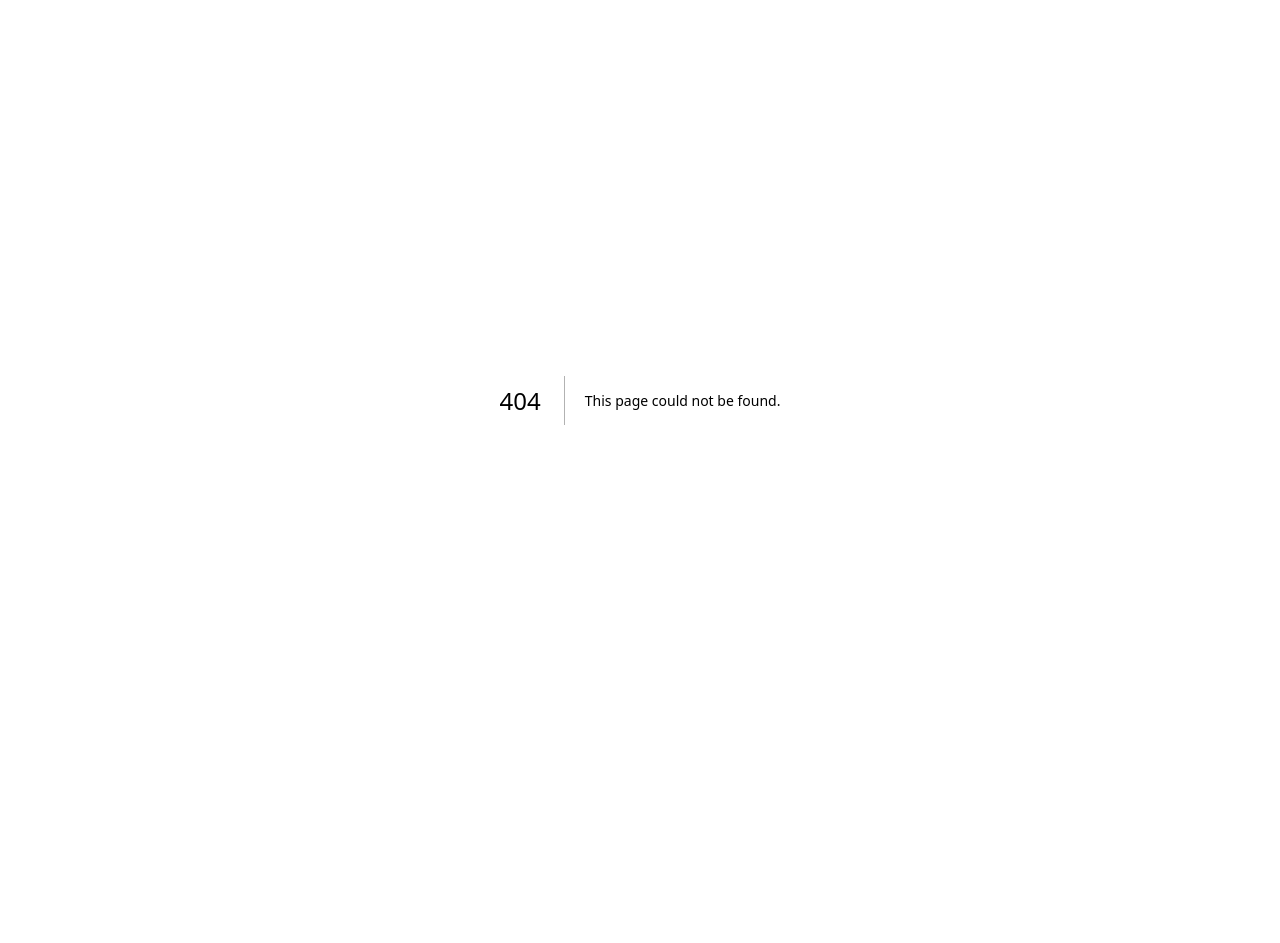
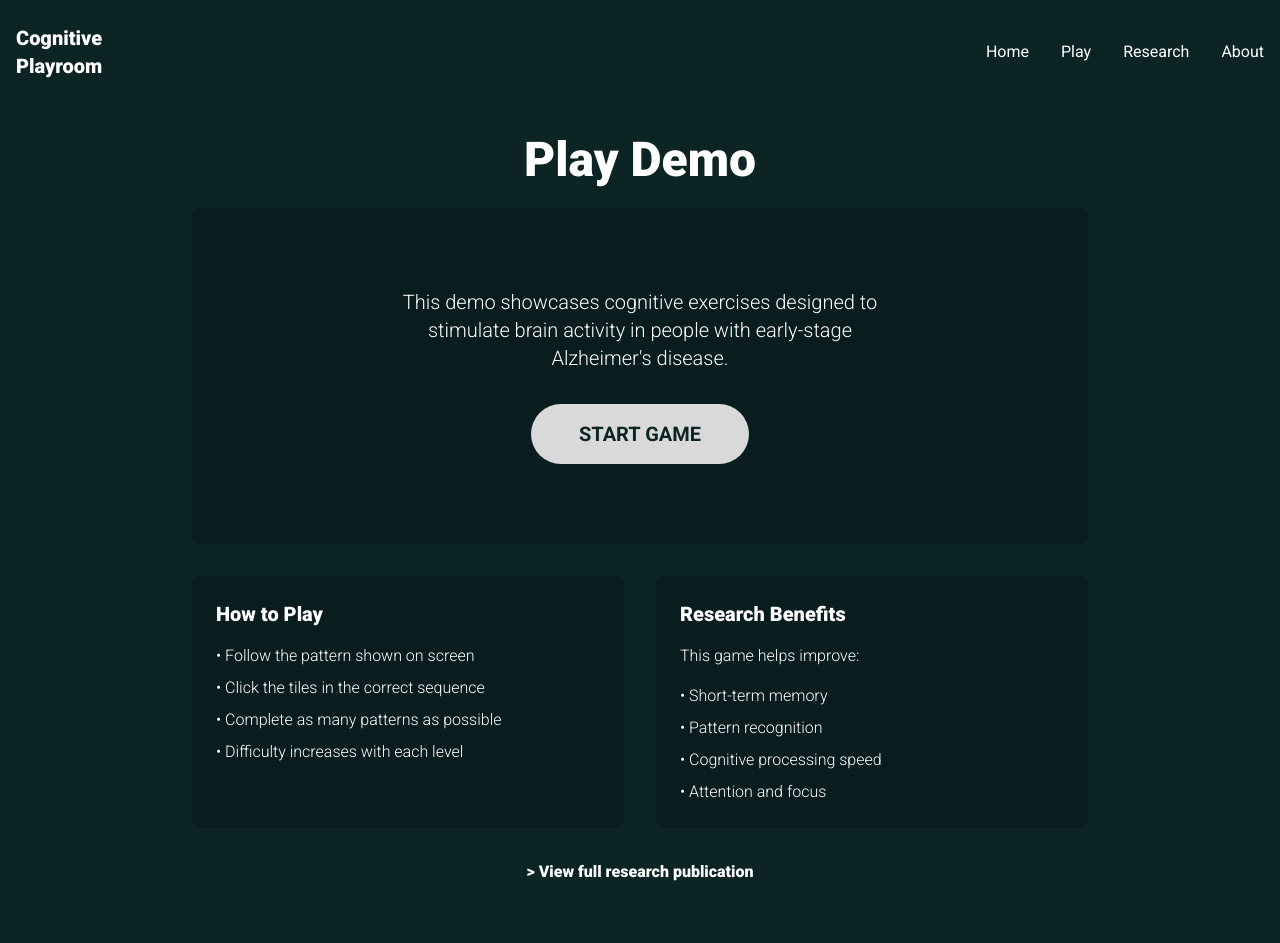
Before and after one commit to DanielRagi/cognitive-playroom, a Next.js app: page /play in a window 1280 px wide. Before the commit this address had no page. Shown: the top 943 px of the page. Before the commit the page ends 800 px from the top, so only its background shows below. Built offline with nearby package versions, Linux system fonts and the light colour scheme.

Commit message:
feat: add play demo layout

```diff
--- /dev/null
+++ b/app/play/page.tsx
@@ -0,0 +1,13 @@
+import { Header } from "@/components/header"
+import { Footer } from "@/components/footer"
+import { GameDemo } from "@/components/game-demo"
+
+export default function PlayDemo() {
+  return (
+    <div className="min-h-screen bg-[#0d2425] text-[#ffffff] flex flex-col">
+      <Header />
+      <GameDemo />
+      <Footer />
+    </div>
+  )
+}
--- /dev/null
+++ b/components/game-demo.tsx
@@ -0,0 +1,90 @@
+"use client"
+
+import { useState } from "react"
+import Link from "next/link"
+
+export function GameDemo() {
+  const [gameStarted, setGameStarted] = useState(false)
+
+  return (
+    <main className="container mx-auto px-4 py-8 flex-1 flex flex-col items-center justify-center">
+      <div className="max-w-4xl w-full">
+        <h1 className="text-4xl md:text-5xl font-black mb-6 text-center">Play Demo</h1>
+
+        <div className="bg-[#0a1d1e] rounded-lg p-4 mb-8">
+          {!gameStarted ? (
+            <div className="flex flex-col items-center justify-center py-16">
+              <p className="text-xl font-light text-center mb-8 max-w-lg">
+                This demo showcases cognitive exercises designed to stimulate brain activity in people with early-stage
+                Alzheimer&apos;s disease.
+              </p>
+              <button
+                onClick={() => setGameStarted(true)}
+                className="whitespace-nowrap bg-[#d9d9d9] text-[#0d2425] font-bold px-12 py-4 rounded-full hover:opacity-90 transition-opacity text-xl"
+              >
+                START GAME
+              </button>
+            </div>
+          ) : (
+            <div className="flex flex-col">
+              <div className="aspect-video bg-[#081718] rounded-md flex items-center justify-center mb-4">
+                <div className="text-center">
+                  <p className="text-xl font-light mb-4">Game Demo Interface</p>
+                  <p className="font-light text-[#d9d9d9] mb-6">Complete the pattern matching exercise</p>
+                  <div className="flex justify-center gap-4">
+                    {[1, 2, 3, 4].map((item) => (
+                      <div
+                        key={item}
+                        className="w-16 h-16 bg-[#d9d9d9] rounded-md flex items-center justify-center text-[#0d2425] font-bold cursor-pointer hover:opacity-80 transition-opacity"
+                      >
+                        {item}
+                      </div>
+                    ))}
+                  </div>
+                </div>
+              </div>
+
+              <div className="flex justify-between items-center">
+                <button onClick={() => setGameStarted(false)} className="text-[#d9d9d9] hover:underline font-black">
+                  &lt; Back to instructions
+                </button>
+                <div className="font-light text-sm">
+                  Score: <span className="font-bold">0</span>
+                </div>
+              </div>
+            </div>
+          )}
+        </div>
+
+        <div className="grid md:grid-cols-2 gap-8">
+          <div className="bg-[#0a1d1e] rounded-lg p-6">
+            <h2 className="text-xl font-black mb-4">How to Play</h2>
+            <ul className="space-y-2 font-light">
+              <li>• Follow the pattern shown on screen</li>
+              <li>• Click the tiles in the correct sequence</li>
+              <li>• Complete as many patterns as possible</li>
+              <li>• Difficulty increases with each level</li>
+            </ul>
+          </div>
+
+          <div className="bg-[#0a1d1e] rounded-lg p-6">
+            <h2 className="text-xl font-black mb-4">Research Benefits</h2>
+            <p className="font-light mb-4">This game helps improve:</p>
+            <ul className="space-y-2 font-light">
+              <li>• Short-term memory</li>
+              <li>• Pattern recognition</li>
+              <li>• Cognitive processing speed</li>
+              <li>• Attention and focus</li>
+            </ul>
+          </div>
+        </div>
+
+        <div className="mt-8 text-center">
+          <Link href="/research" className="font-black hover:underline">
+            &gt; View full research publication
+          </Link>
+        </div>
+      </div>
+    </main>
+  )
+}
```
